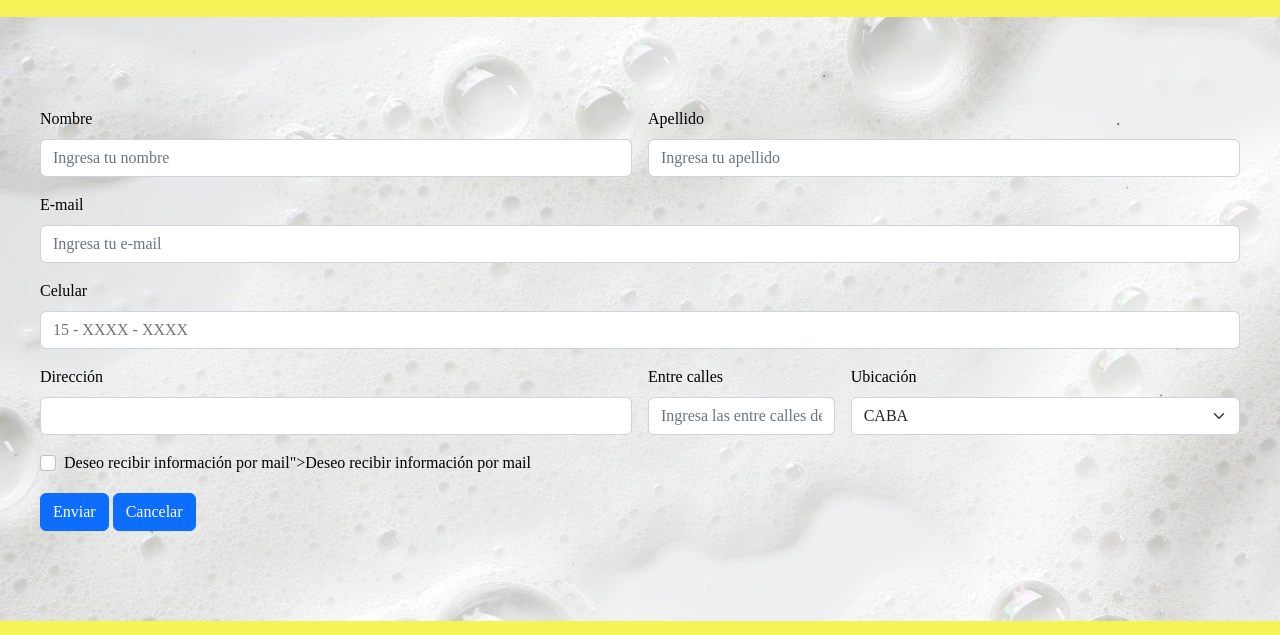
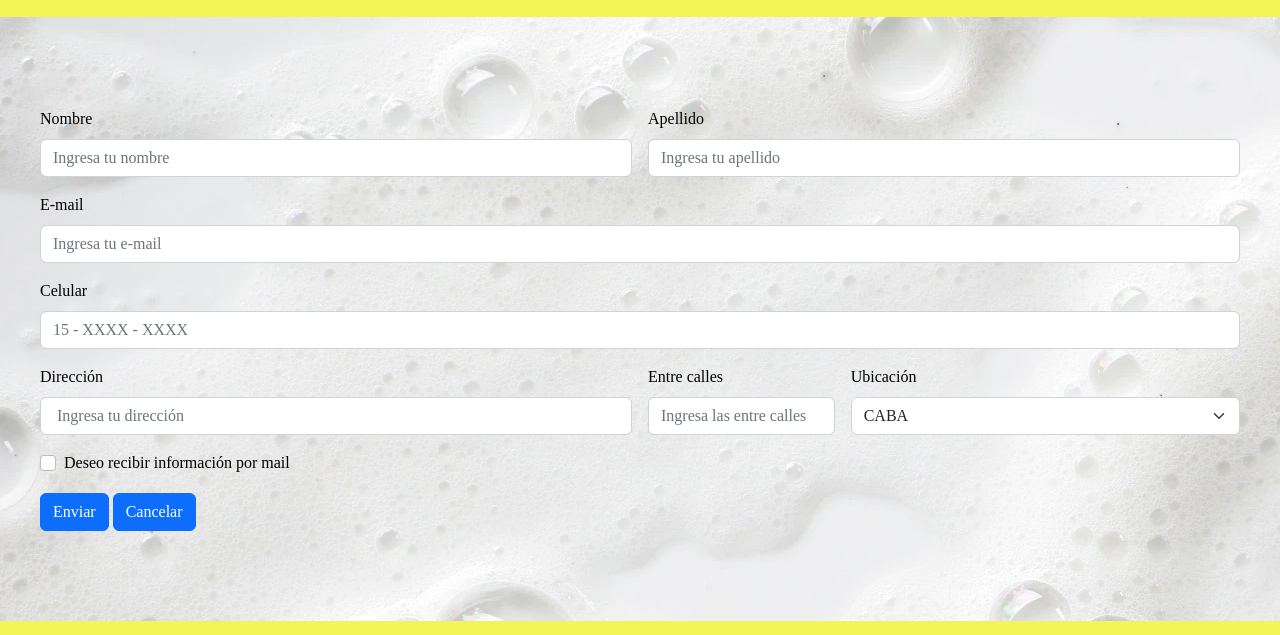
Before and after one commit to solbherrera/cleaningexpertSolHerrera, a plain HTML site: page paginas/contacto.html in a window 1280 px wide. Shown: the part 165-800 px from the top of the page. Drawn offline with nearby package versions, Linux system fonts and the light colour scheme.

Commit message:
agrego cambios en contacto

```diff
--- a/Styles/Styles.css
+++ b/Styles/Styles.css
@@ -231,7 +231,7 @@ h2 {
   }
   .main__item--1 h2,
 .main__item--2 h2 {
-    color: white;
+    color:  rgb(0, 85, 100);
     font-size: 21px;
     background-color: rgb(30, 176, 212);
   }
--- a/paginas/contacto.html
+++ b/paginas/contacto.html
@@ -75,12 +75,12 @@
           </div>
           <div class="col-md-6">
             <label for="inputdireccion" class="form-label">Dirección</label>
-            <input type="text" class="form-control" id="inputdireccion placeholder=" Ingresa tu dirección">
+            <input type="text" class="form-control" id="inputdireccion" placeholder=" Ingresa tu dirección" >
           </div>
           <div class="col-md-2">
             <label for="inputcalles" class="form-label">Entre calles</label>
             <input type="text" class="form-control" id="inputcalles"
-              placeholder="Ingresa las entre calles de tu dirección">
+              placeholder="Ingresa las entre calles">
           </div>
           <div class="col-md-4">
             <label for="inputubicacion" class="form-label">Ubicación</label>
@@ -93,7 +93,7 @@
             <div class="form-check">
               <input class="form-check-input" type="checkbox" id="gridCheck">
               <label class="form-check-label" for="gridCheck">
-                Deseo recibir información por mail">Deseo recibir información por mail
+                Deseo recibir información por mail
               </label>
             </div>
           </div>
```
Also changed, not shown: index.html (+1 -1 lines).
